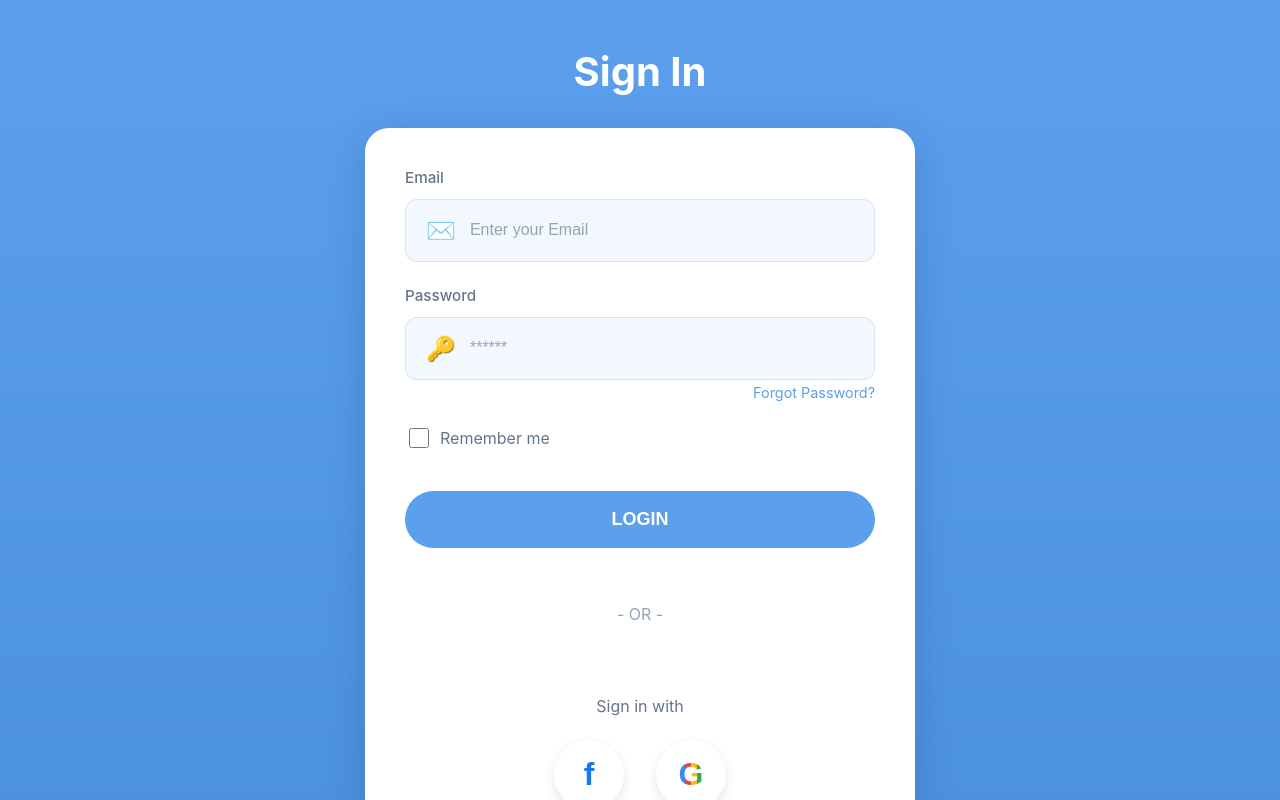
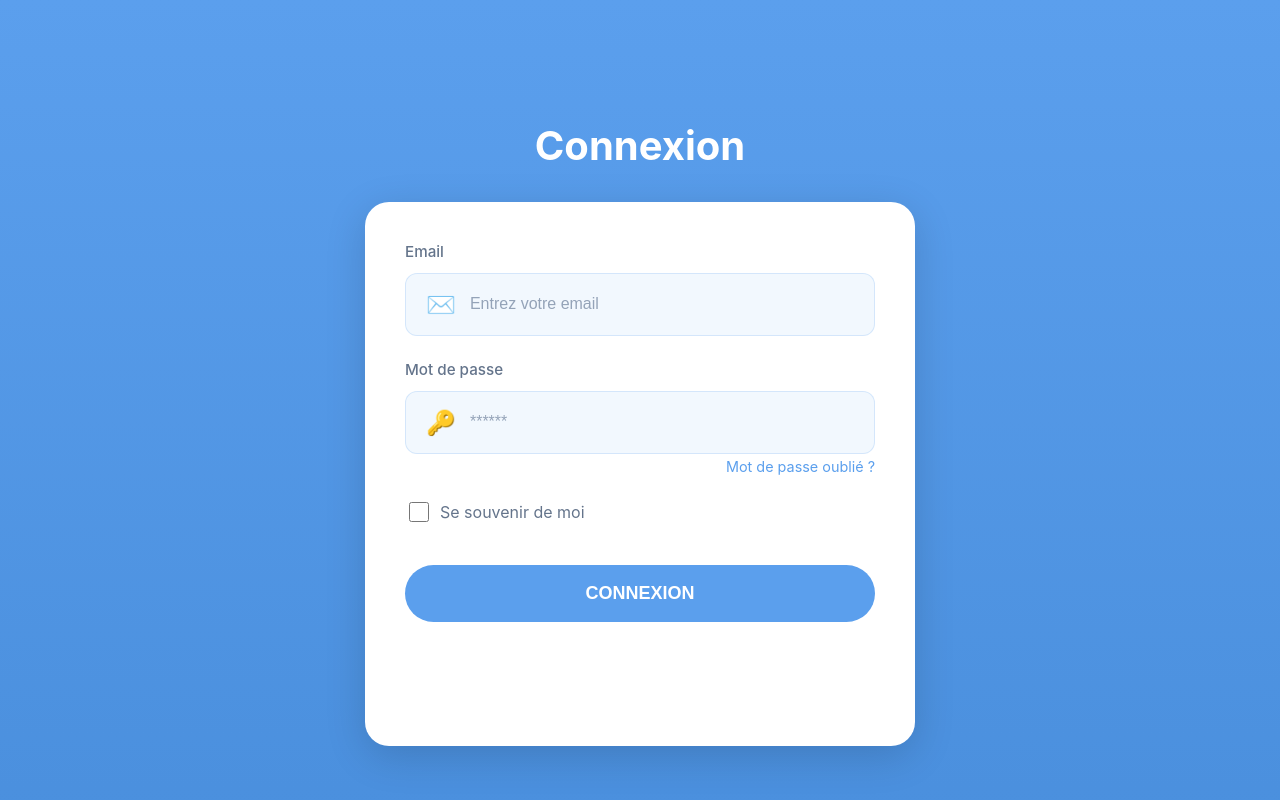
Before and after one commit to clepix21/Fumotion, a React (Create React App) app in the folder app/frontend/: page /login in a window 1280 px wide. Shown: the top 800 px of the page. Built offline with nearby package versions, Linux system fonts and the light colour scheme; no server answers.

Commit message:
refactor: traduire les éléments de la page de connexion en français

```diff
--- a/app/frontend/src/pages/auth/LoginPage.js
+++ b/app/frontend/src/pages/auth/LoginPage.js
@@ -81,7 +81,7 @@ export default function LoginPage() {
   return (
     <div className="auth-page-modern">
       <div className="auth-wrapper-modern">
-        <h1 className="auth-title-modern">Sign In</h1>
+        <h1 className="auth-title-modern">Connexion</h1>
 
         <div className="auth-card-modern">
           <form onSubmit={handleSubmit} className="auth-form-modern">
@@ -102,7 +102,7 @@ export default function LoginPage() {
                 value={formData.email}
                 onChange={handleChange}
                 className="form-input-modern"
-                placeholder="Enter your Email"
+                placeholder="Entrez votre email"
                 required
                 disabled={loading}
               />
@@ -110,7 +110,7 @@ export default function LoginPage() {
           </div>
 
           <div className="form-group-modern">
-            <label className="form-label-modern">Password</label>
+            <label className="form-label-modern">Mot de passe</label>
             <div className="input-wrapper-modern">
               <span className="input-icon-modern">🔑</span>
               <input
@@ -125,34 +125,18 @@ export default function LoginPage() {
               />
             </div>
             <Link to="/forgot-password" className="forgot-link-modern">
-              Forgot Password?
+              Mot de passe oublié ?
             </Link>
           </div>
 
           <div className="remember-me-modern">
             <input type="checkbox" id="remember" className="checkbox-modern" />
-            <label htmlFor="remember" className="checkbox-label-modern">Remember me</label>
+            <label htmlFor="remember" className="checkbox-label-modern">Se souvenir de moi</label>
           </div>
 
           <button type="submit" className="login-btn-modern" disabled={loading}>
-            {loading ? "LOADING..." : "LOGIN"}
+            {loading ? "CHARGEMENT..." : "CONNEXION"}
           </button>
-
-          <div className="divider-modern">
-            <span>- OR -</span>
-          </div>
-
-          <div className="social-login-modern">
-            <p className="social-text-modern">Sign in with</p>
-            <div className="social-buttons-modern">
-              <button type="button" className="social-btn-modern facebook-btn">
-                <span className="social-icon-modern">f</span>
-              </button>
-              <button type="button" className="social-btn-modern google-btn">
-                <span className="social-icon-modern google-icon">G</span>
-              </button>
-            </div>
-          </div>
         </form>
 
         <div className="signup-link-modern">
```
